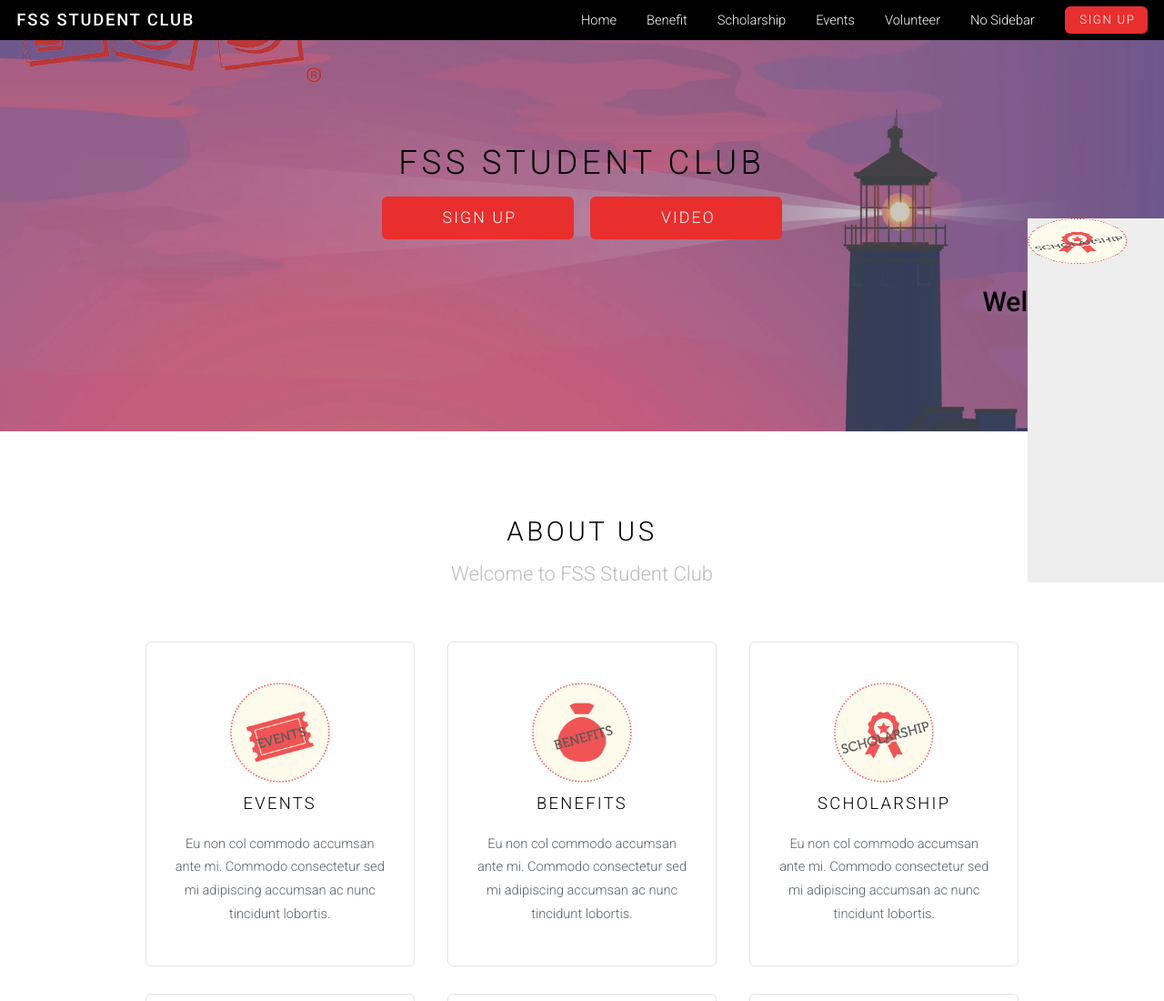
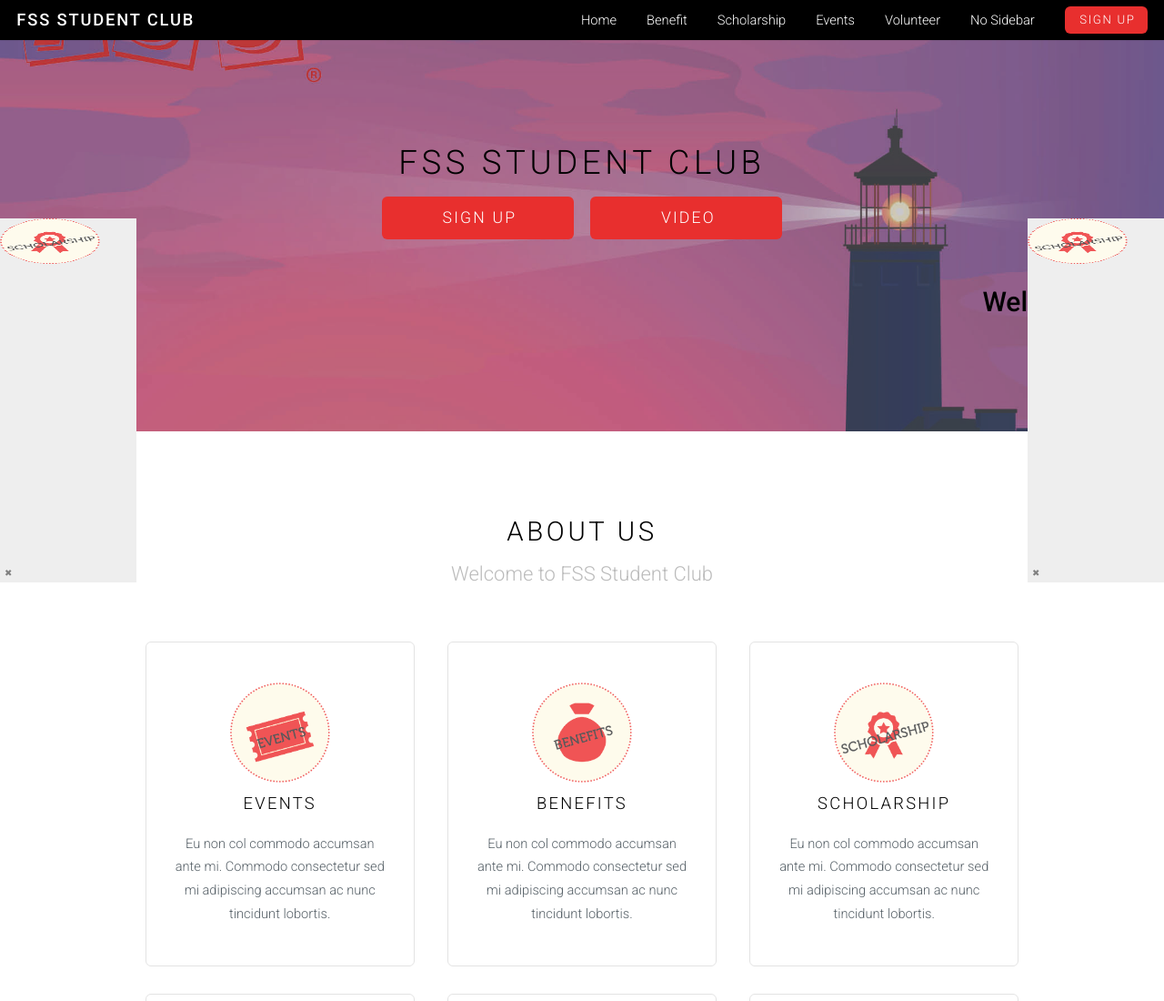
Before and after one commit to diefish2/FSSWebSite, a plain HTML site: page index.html in a window 1280 px wide. Shown: the top 1100 px of the page at 91% size. Drawn offline with Linux system fonts and the light colour scheme.

Commit message:
Add slider for G&R

```diff
--- a/css/style.css
+++ b/css/style.css
@@ -18,6 +18,37 @@
     background: #eee;
     top:30%;
 	right: 0%
+}
+
+.navleft{
+
+	width: 150px;
+    height: 400px;
+    position: fixed;
+    z-index: 2;
+    background: #eee;
+    top:30%;
+	left: 0%
+
+}
+
+button.CloseButton
+{
+	position: absolute;
+	bottom:0%;
+	left:0%;
+	color: #808080;
+	font-size:10px;
+	padding: 5px 5px;
+	background-color:Transparent;
+	outline:none;
+	border:none;
+
+}
+@media (min-width: 500px)
+{
+
+
 }
 
 #body2
--- a/index.html
+++ b/index.html
@@ -17,6 +17,7 @@
 		<script src="js/init.js"></script>
 		<script src="js/slider.js"></script>
 		<script src="js/move.js"></script>
+		<script src="js/CloseButton.js"></script>
 
 
 		<noscript>
@@ -46,8 +47,14 @@
 				</nav>
 			</header>
 			<div class = "sidenav">
+					<img src="images/icon_EVENT3.png" height="50" width ="110" >
+				<button class="CloseButton" onclick="CloseBox()">&#10006;</button>
+			</div>
+			<div class = "navleft">
 				<img src="images/icon_EVENT3.png" height="50" width ="110" >
+				<button class="CloseButton" onclick="CloseBox1()">&#10006;</button>
 			</div>
+
 
 		<!-- Banner -->
 
--- /dev/null
+++ b/js/CloseButton.js
@@ -0,0 +1,12 @@
+
+function CloseBox1(){
+
+	var x = document.getElementsByClassName("navleft");
+	console.log(x);
+	x[0].style.display="none";
+
+}
+function CloseBox(){
+	var x = document.getElementsByClassName("sidenav");
+	x[0].style.display="none";
+}
```
Also changed, not shown: 1 other file.
